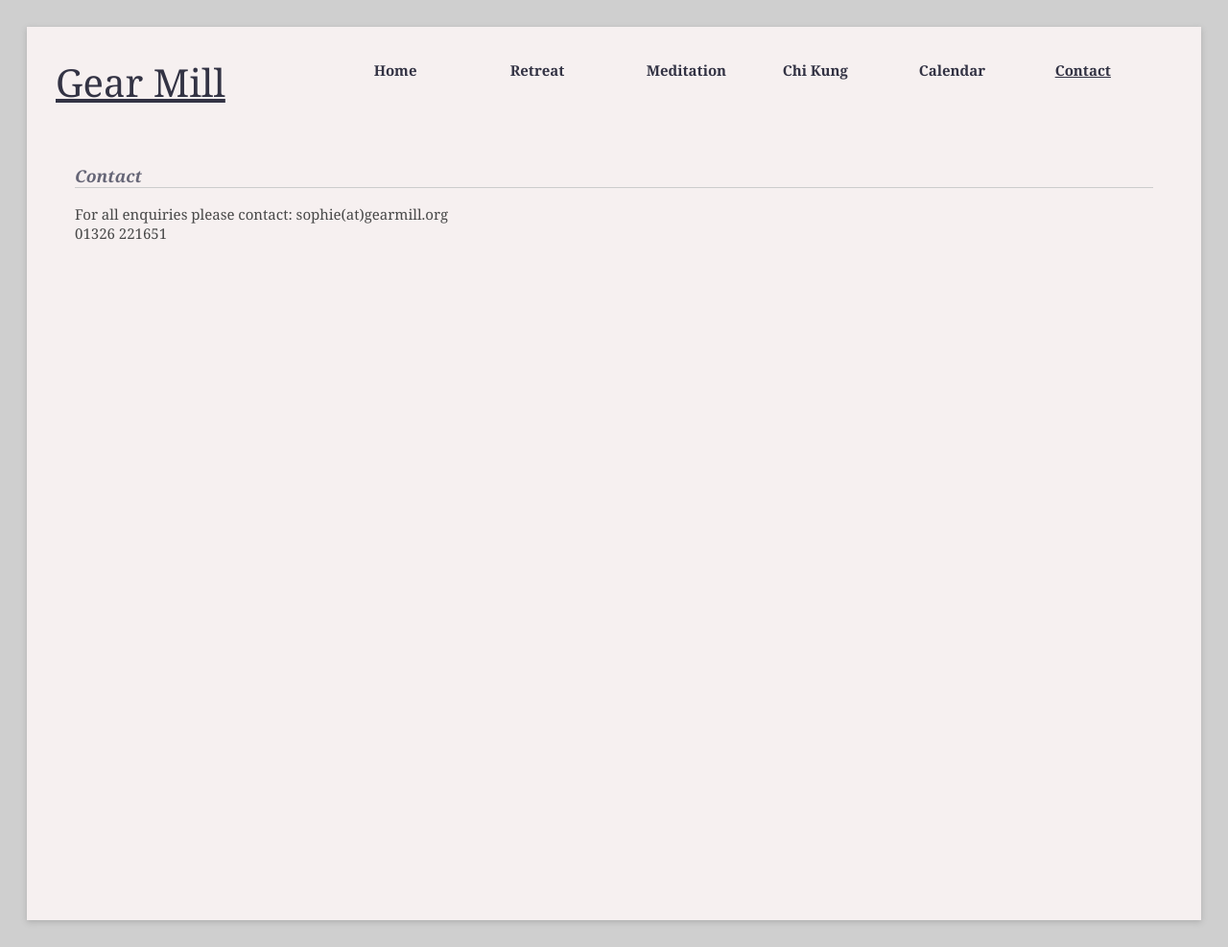
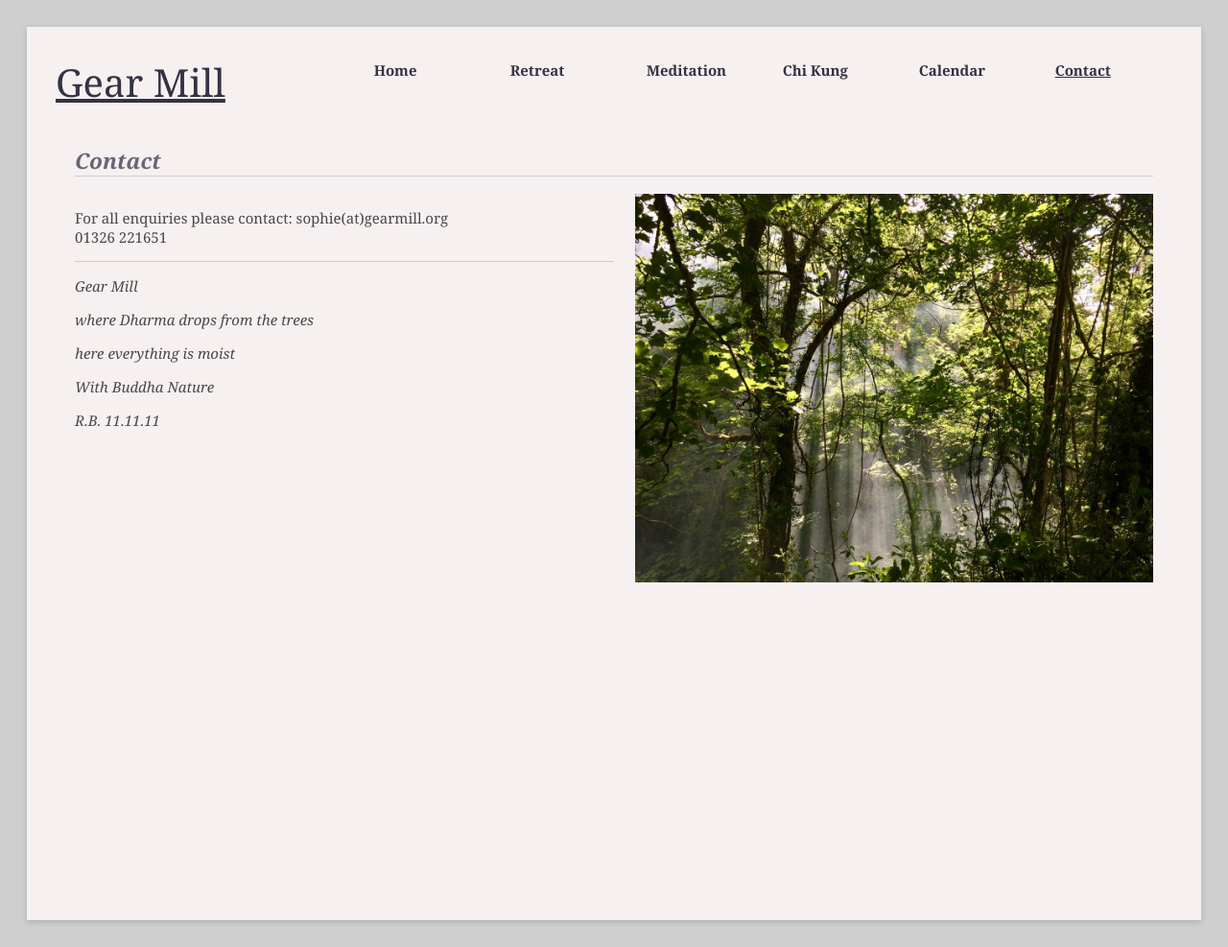
Before and after one commit to psaikido/gearmill.jekyll, a Jekyll site: the page built from pages/contact.md, in a window 1280 px wide. Shown: the whole page at 96% size. Built offline with Jekyll 4.4.1, drawn with Linux system fonts in a browser that asks for light colours.

Commit message:
A new picture for the contacts page and some updated prices.

```diff
--- a/pages/contact.md
+++ b/pages/contact.md
@@ -1,7 +1,25 @@
 ---
-layout: default
+layout: two-col
 title: "Contact"
+img-title: jungle
+img: gallery/contact.jpg
 ---
 
 For all enquiries please contact: sophie(at)gearmill.org
 01326 221651
+
+
+<hr />
+
+
+_Gear Mill_
+
+_where Dharma drops from the trees_
+
+_here everything is moist_
+
+_With Buddha Nature_
+
+
+
+_R.B. 11.11.11_
```
Also changed, not shown: pages/retreat-hut.md (+4 -2 lines), assets/images/gallery/contact.jpg (added).
